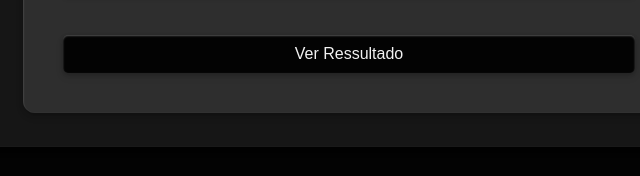
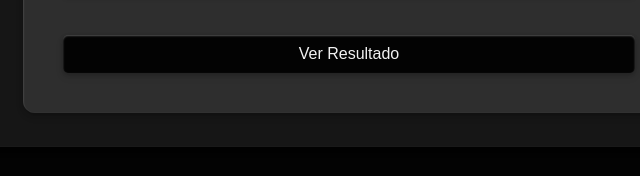
Before and after one commit to manoloDev7/Quiz, a plain HTML site: page home.html in a window 1280 px wide. Shown: the part 1152-1328 px from the top of the page, 291-931 px from the left. Drawn offline with Linux system fonts and the light colour scheme.

Commit message:
Initial commit for Quiz

```diff
--- a/home.html
+++ b/home.html
@@ -212,7 +212,7 @@
             <option value="2">Si</option>
             <option value="3">No</option>
         </select>
-        <button type="button">Ver Ressultado</button>
+        <button type="button">Ver Resultado</button>
       </div>
     </form>
     <script>
```
